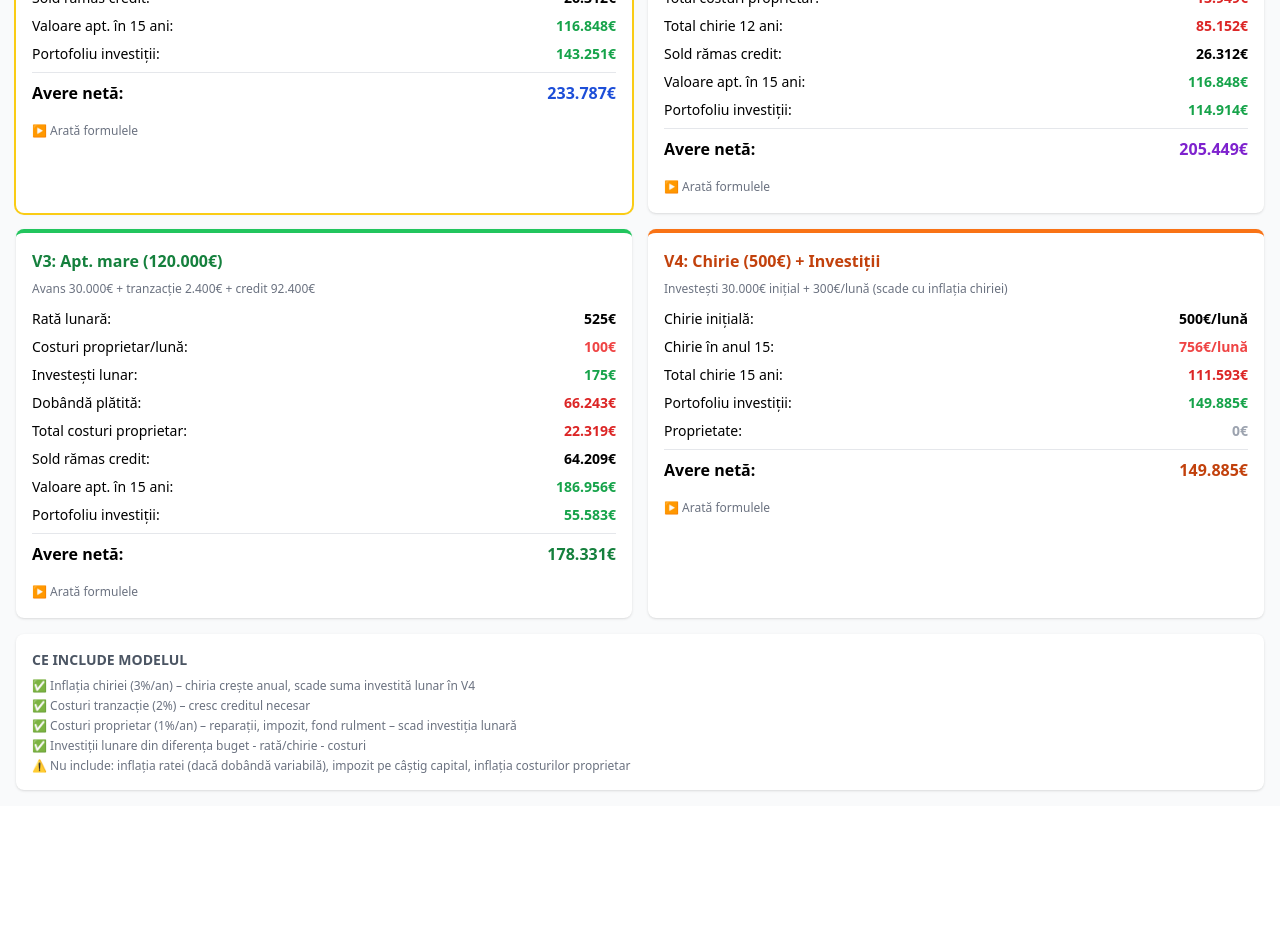
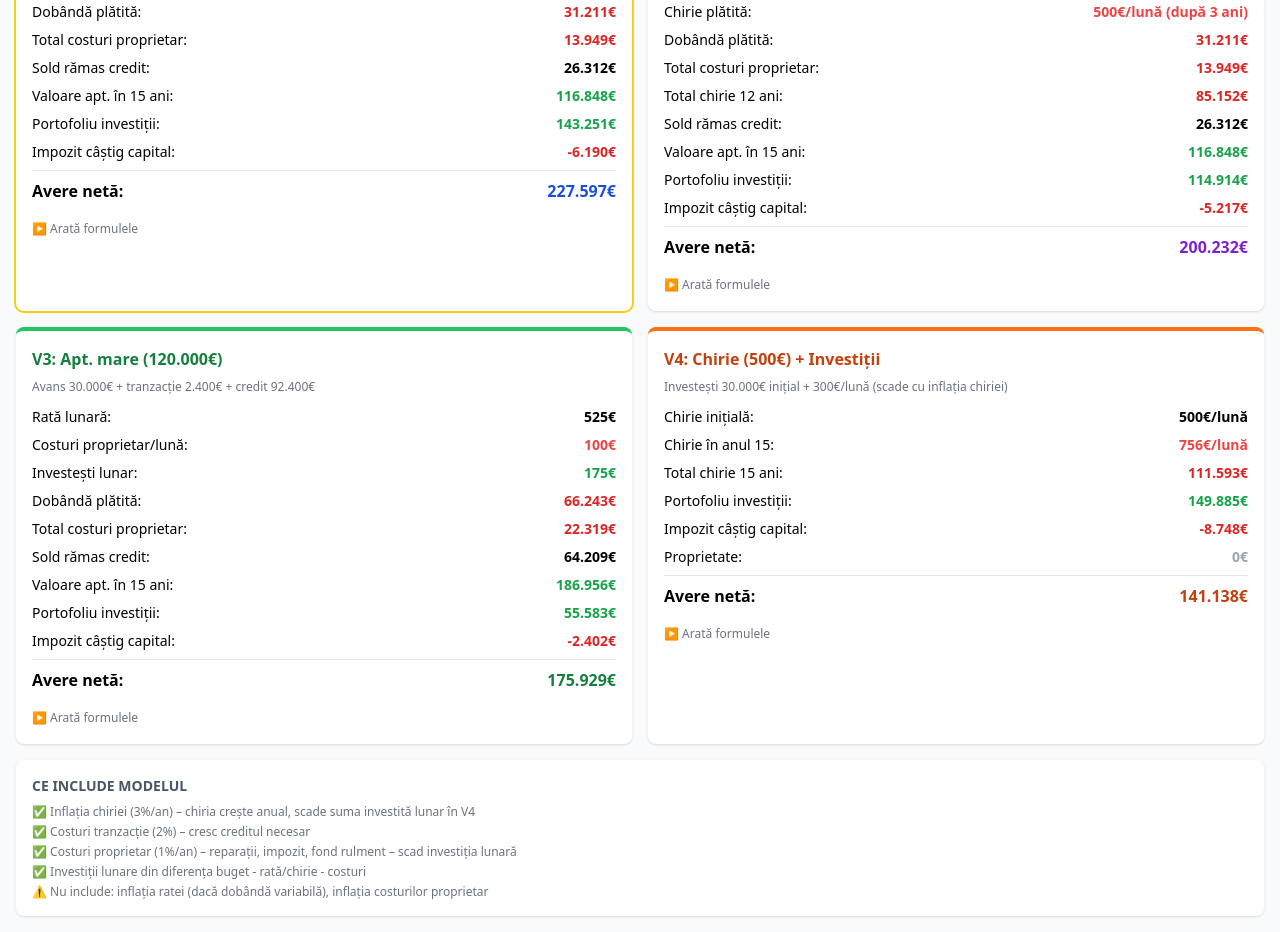
Before and after one commit to doringeman/buy-vs-rent, a React (Vite) app: page / in a window 1280 px wide. Shown: the part 1120-2052 px from the top of the page. Before the commit the page ends 1926 px from the top, so only its background shows below. Built offline with nearby package versions, Linux system fonts and the light colour scheme.

Commit message:
feat: add capital gains tax on investment portfolio
Signed-off-by: Dorin Geman <doringeman@gmail.com>

```diff
--- a/src/App.jsx
+++ b/src/App.jsx
@@ -16,6 +16,7 @@ const translations = {
     rentInflation: "Inflație chirie (%/an)",
     transactionCosts: "Costuri tranzacție cumpărare (%)",
     ownerCosts: "Costuri proprietar (%/an din val. apt)",
+    capitalGainsTax: "Impozit câștig capital (%)",
     smallAptPrice: "Preț apt. mic (€)",
     smallAptYears: "Ani credit apt. mic",
     largeAptPrice: "Preț apt. mare (€)",
@@ -40,6 +41,7 @@ const translations = {
     aptValueIn: (y) => `Valoare apt. în ${y} ani:`,
     investmentPortfolio: "Portofoliu investiții:",
     netWorth: "Avere netă:",
+    portfolioTax: "Impozit câștig capital:",
     initialRent: "Chirie inițială:",
     rentInYear: (y) => `Chirie în anul ${y}:`,
     totalRent: (y) => `Total chirie ${y} ani:`,
@@ -53,7 +55,7 @@ const translations = {
     note2: (v) => `✅ Costuri tranzacție (${v}%) – cresc creditul necesar`,
     note3: (v) => `✅ Costuri proprietar (${v}%/an) – reparații, impozit, fond rulment – scad investiția lunară`,
     note4: "✅ Investiții lunare din diferența buget - rată/chirie - costuri",
-    note5: "⚠️ Nu include: inflația ratei (dacă dobândă variabilă), impozit pe câștig capital, inflația costurilor proprietar",
+    note5: "⚠️ Nu include: inflația ratei (dacă dobândă variabilă), inflația costurilor proprietar",
     summary: "COMPARAȚIE AVERE NETĂ",
     copyLink: "Copiază link",
     linkCopied: "Link copiat!",
@@ -67,12 +69,13 @@ const translations = {
     fRemainingBalance: "Sold = Credit × ((1+r)^n - (1+r)^k) / ((1+r)^n - 1)  (capital rămas după k luni plătite)",
     fAptValue: "Valoare apt = Preț × (1 + apreciere%)^ani  (dobândă compusă)",
     fPortfolioBuy: "P(m) = P(m-1) × (1 + rand/12) + investiție  (simulare lună cu lună, randament compus + contribuție)",
-    fNetWorthBuy: "Avere netă = Valoare apt - Sold + Portofoliu",
+    fPortfolioTax: "Impozit = (Portofoliu - Contribuții) × impozit%  (se aplică doar pe câștig)",
+    fNetWorthBuy: "Avere netă = Valoare apt - Sold + Portofoliu - Impozit",
     fV2NetMonthly: "După mutare: net lunar = Buget - Rată - Costuri + Chirie primită×(1+inflație)^an - Chirie plătită×(1+inflație)^an  (chiriile cresc cu inflația)",
     fTotalRent: "Total chirie = Σ(chirie × (1+inflație%)^an × 12)  (sumă pe toți anii, chirie ajustată cu inflația)",
     fRentInYear: "Chirie în anul Y = Chirie × (1 + inflație%)^(Y-1)  (dobândă compusă pe inflație)",
     fPortfolioRent: "P(m) = P(m-1) × (1 + rand/12) + max(0, Buget - Chirie curentă)  (pornește cu Avans, randament compus + surplus lunar)",
-    fNetWorthRent: "Avere netă = Portofoliu",
+    fNetWorthRent: "Avere netă = Portofoliu - Impozit",
   },
   en: {
     title: "Comparison: Buy vs. Rent",
@@ -89,6 +92,7 @@ const translations = {
     rentInflation: "Rent inflation (%/yr)",
     transactionCosts: "Transaction costs (%)",
     ownerCosts: "Owner costs (%/yr of apt value)",
+    capitalGainsTax: "Capital gains tax (%)",
     smallAptPrice: "Small apt. price (€)",
     smallAptYears: "Mortgage years (small apt.)",
     largeAptPrice: "Large apt. price (€)",
@@ -113,6 +117,7 @@ const translations = {
     aptValueIn: (y) => `Apt. value in ${y} yrs:`,
     investmentPortfolio: "Investment portfolio:",
     netWorth: "Net worth:",
+    portfolioTax: "Capital gains tax:",
     initialRent: "Initial rent:",
     rentInYear: (y) => `Rent in year ${y}:`,
     totalRent: (y) => `Total rent ${y} yrs:`,
@@ -126,7 +131,7 @@ const translations = {
     note2: (v) => `✅ Transaction costs (${v}%) – increases mortgage`,
     note3: (v) => `✅ Owner costs (${v}%/yr) – repairs, tax, maintenance – reduce monthly investment`,
     note4: "✅ Monthly investments from budget minus payment/rent minus costs",
-    note5: "⚠️ Not included: variable rate changes, capital gains tax, owner cost inflation",
+    note5: "⚠️ Not included: variable rate changes, owner cost inflation",
     summary: "NET WORTH COMPARISON",
     copyLink: "Copy link",
     linkCopied: "Link copied!",
@@ -140,12 +145,13 @@ const translations = {
     fRemainingBalance: "Balance = Mortgage × ((1+r)^n - (1+r)^k) / ((1+r)^n - 1)  (remaining principal after k months paid)",
     fAptValue: "Apt value = Price × (1 + appreciation%)^years  (compound growth)",
     fPortfolioBuy: "P(m) = P(m-1) × (1 + return/12) + investment  (month-by-month simulation, compound return + contribution)",
-    fNetWorthBuy: "Net worth = Apt value - Balance + Portfolio",
+    fPortfolioTax: "Tax = (Portfolio - Contributions) × tax%  (applied only on gains)",
+    fNetWorthBuy: "Net worth = Apt value - Balance + Portfolio - Tax",
     fV2NetMonthly: "After move: net monthly = Budget - Payment - Costs + Rental income×(1+inflation)^yr - Rent paid×(1+inflation)^yr  (rents grow with inflation)",
     fTotalRent: "Total rent = Σ(rent × (1+inflation%)^yr × 12)  (sum over all years, rent adjusted for inflation)",
     fRentInYear: "Rent in year Y = Rent × (1 + inflation%)^(Y-1)  (compound inflation)",
     fPortfolioRent: "P(m) = P(m-1) × (1 + return/12) + max(0, Budget - Current rent)  (starts with Down payment, compound return + monthly surplus)",
-    fNetWorthRent: "Net worth = Portfolio",
+    fNetWorthRent: "Net worth = Portfolio - Tax",
   },
 };
 
@@ -184,16 +190,20 @@ function totalRentWithInflation(monthlyRent, annualInflation, years) {
 function rentInvestSimulation(downPayment, monthlyBudget, monthlyRent, rentInflation, investReturn, years) {
   const r = investReturn / 100 / 12;
   let portfolio = downPayment;
+  let contributions = downPayment;
   for (let m = 0; m < years * 12; m++) {
     const currentRent = monthlyRent * Math.pow(1 + rentInflation / 100, Math.floor(m / 12));
-    portfolio = portfolio * (1 + r) + Math.max(0, monthlyBudget - currentRent);
+    const contrib = Math.max(0, monthlyBudget - currentRent);
+    portfolio = portfolio * (1 + r) + contrib;
+    contributions += contrib;
   }
-  return portfolio;
+  return { portfolio, contributions };
 }
 
 function buyRentOutSimulation(monthlyBudget, payment, mortgageYears, ownerCostMonthly, rentalIncome, moveOutYears, monthlyRent, rentInflation, investReturn, horizon) {
   const r = investReturn / 100 / 12;
   let portfolio = 0;
+  let contributions = 0;
   for (let m = 0; m < horizon * 12; m++) {
     const year = Math.floor(m / 12);
     const currentPayment = year < mortgageYears ? payment : 0;
@@ -204,19 +214,24 @@ function buyRentOutSimulation(monthlyBudget, payment, mortgageYears, ownerCostMo
       const currentRent = monthlyRent * Math.pow(1 + rentInflation / 100, year);
       monthlyNet += currentRentalIncome - currentRent;
     }
-    portfolio = portfolio * (1 + r) + Math.max(0, monthlyNet);
+    const contrib = Math.max(0, monthlyNet);
+    portfolio = portfolio * (1 + r) + contrib;
+    contributions += contrib;
   }
-  return portfolio;
+  return { portfolio, contributions };
 }
 
 function mortgageInvestSimulation(monthlyBudget, payment, mortgageYears, ownerCostMonthly, investReturn, horizon) {
   const r = investReturn / 100 / 12;
   let portfolio = 0;
+  let contributions = 0;
   for (let m = 0; m < horizon * 12; m++) {
     const currentPayment = Math.floor(m / 12) < mortgageYears ? payment : 0;
-    portfolio = portfolio * (1 + r) + Math.max(0, monthlyBudget - currentPayment - ownerCostMonthly);
+    const contrib = Math.max(0, monthlyBudget - currentPayment - ownerCostMonthly);
+    portfolio = portfolio * (1 + r) + contrib;
+    contributions += contrib;
   }
-  return portfolio;
+  return { portfolio, contributions };
 }
 
 const hashKeys = {
@@ -224,7 +239,7 @@ const hashKeys = {
   sp: "smallAptPrice", lp: "largeAptPrice", sy: "smallAptYears", ly: "largeAptYears",
   h: "horizon", ap: "appreciation", mb: "monthlyBudget",
   ri: "rentInflation", tc: "transactionCostPct", oc: "ownerCostPct",
-  mo: "moveOutYears", rn: "rentalIncome",
+  mo: "moveOutYears", rn: "rentalIncome", cg: "capitalGainsTax",
 };
 const hashKeysReverse = Object.fromEntries(Object.entries(hashKeys).map(([k, v]) => [v, k]));
 
@@ -253,7 +268,7 @@ export default function App() {
     smallAptPrice: "75000", largeAptPrice: "120000", smallAptYears: "25", largeAptYears: "30",
     horizon: "15", appreciation: "3", monthlyBudget: "800",
     rentInflation: "3", transactionCostPct: "2", ownerCostPct: "1",
-    moveOutYears: "3", rentalIncome: "400",
+    moveOutYears: "3", rentalIncome: "400", capitalGainsTax: "10",
   };
 
   const [lang, setLang] = useState(() => localStorage.getItem("bvr-lang") || "ro");
@@ -292,6 +307,7 @@ export default function App() {
   const rentInflation = v("rentInflation"), transactionCostPct = v("transactionCostPct");
   const ownerCostPct = v("ownerCostPct");
   const moveOutYears = v("moveOutYears"), rentalIncome = v("rentalIncome");
+  const capitalGainsTax = v("capitalGainsTax");
 
   // V1 & V2: small apt
   const txCostSmall = smallAptPrice * transactionCostPct / 100;
@@ -318,23 +334,31 @@ export default function App() {
   for (let y = 0; y < horizon; y++) totalOwnerCostLarge += compoundGrowth(largeAptPrice, appreciation, y) * ownerCostPct / 100;
 
   // V1: buy small, live in it
-  const portfolioV1 = mortgageInvestSimulation(monthlyBudget, mSmall.payment, smallAptYears, ownerCostMonthlySmall, investReturn, horizon);
+  const simV1 = mortgageInvestSimulation(monthlyBudget, mSmall.payment, smallAptYears, ownerCostMonthlySmall, investReturn, horizon);
+  const taxV1 = Math.max(0, (simV1.portfolio - simV1.contributions) * capitalGainsTax / 100);
+  const portfolioV1 = simV1.portfolio;
   const extraMonthlyV1 = Math.max(0, monthlyBudget - mSmall.payment - ownerCostMonthlySmall);
   const extraAfterV1 = monthlyBudget - ownerCostMonthlySmall;
   const yearsAfterMortgageV1 = Math.max(0, horizon - smallAptYears);
 
   // V2: buy small, rent it out after moveOutYears, move to rented place
-  const portfolioV2 = buyRentOutSimulation(monthlyBudget, mSmall.payment, smallAptYears, ownerCostMonthlySmall, rentalIncome, moveOutYears, newRent, rentInflation, investReturn, horizon);
+  const simV2 = buyRentOutSimulation(monthlyBudget, mSmall.payment, smallAptYears, ownerCostMonthlySmall, rentalIncome, moveOutYears, newRent, rentInflation, investReturn, horizon);
+  const taxV2 = Math.max(0, (simV2.portfolio - simV2.contributions) * capitalGainsTax / 100);
+  const portfolioV2 = simV2.portfolio;
   const totalRentV2 = totalRentWithInflation(newRent, rentInflation, Math.max(0, horizon - moveOutYears));
 
   // V3: buy large, live in it
-  const portfolioV3 = mortgageInvestSimulation(monthlyBudget, mLarge.payment, largeAptYears, ownerCostMonthlyLarge, investReturn, horizon);
+  const simV3 = mortgageInvestSimulation(monthlyBudget, mLarge.payment, largeAptYears, ownerCostMonthlyLarge, investReturn, horizon);
+  const taxV3 = Math.max(0, (simV3.portfolio - simV3.contributions) * capitalGainsTax / 100);
+  const portfolioV3 = simV3.portfolio;
   const extraMonthlyV3 = Math.max(0, monthlyBudget - mLarge.payment - ownerCostMonthlyLarge);
   const yearsAfterMortgageV3 = Math.max(0, horizon - largeAptYears);
 
   // V4: rent + invest
   const totalRentV4 = totalRentWithInflation(newRent, rentInflation, horizon);
-  const portfolioV4 = rentInvestSimulation(downPayment, monthlyBudget, newRent, rentInflation, investReturn, horizon);
+  const simV4 = rentInvestSimulation(downPayment, monthlyBudget, newRent, rentInflation, investReturn, horizon);
+  const taxV4 = Math.max(0, (simV4.portfolio - simV4.contributions) * capitalGainsTax / 100);
+  const portfolioV4 = simV4.portfolio;
   const extraMonthlyV4 = Math.max(0, monthlyBudget - newRent);
 
   const shortfallV1 = mSmall.payment + ownerCostMonthlySmall - monthlyBudget;
@@ -342,10 +366,10 @@ export default function App() {
   const shortfallV3 = mLarge.payment + ownerCostMonthlyLarge - monthlyBudget;
   const shortfallV4 = newRent - monthlyBudget;
 
-  const nw1 = aptValueSmall - balanceSmall + portfolioV1;
-  const nw2 = aptValueSmall - balanceSmall + portfolioV2;
-  const nw3 = aptValueLarge - balanceLarge + portfolioV3;
-  const nw4 = portfolioV4;
+  const nw1 = aptValueSmall - balanceSmall + portfolioV1 - taxV1;
+  const nw2 = aptValueSmall - balanceSmall + portfolioV2 - taxV2;
+  const nw3 = aptValueLarge - balanceLarge + portfolioV3 - taxV3;
+  const nw4 = portfolioV4 - taxV4;
 
   const best = Math.max(nw1, nw2, nw3, nw4);
   const highlight = (nw) => nw === best ? "ring-2 ring-yellow-400" : "";
@@ -412,6 +436,7 @@ export default function App() {
           <div><div className={lc}>{t.rentInflation}</div><input type="number" step="0.1" className={ic} value={inputs.rentInflation} onChange={set("rentInflation")} /></div>
           <div><div className={lc}>{t.transactionCosts}</div><input type="number" step="0.1" className={ic} value={inputs.transactionCostPct} onChange={set("transactionCostPct")} /></div>
           <div><div className={lc}>{t.ownerCosts}</div><input type="number" step="0.1" className={ic} value={inputs.ownerCostPct} onChange={set("ownerCostPct")} /></div>
+          <div><div className={lc}>{t.capitalGainsTax}</div><input type="number" step="1" className={ic} value={inputs.capitalGainsTax} onChange={set("capitalGainsTax")} /></div>
         </div>
       </div>
 
@@ -481,12 +506,13 @@ export default function App() {
             <div className="flex justify-between"><span>{t.remainingBalance}</span><span className="font-semibold">{balanceSmall > 0 ? fmt(balanceSmall) + "€" : "0€ ✓"}</span></div>
             <div className="flex justify-between"><span>{t.aptValueIn(horizon)}</span><span className="font-semibold text-green-600">{fmt(aptValueSmall)}€</span></div>
             <div className="flex justify-between"><span>{t.investmentPortfolio}</span><span className="font-semibold text-green-600">{fmt(portfolioV1)}€</span></div>
+            {taxV1 > 0 && <div className="flex justify-between"><span>{t.portfolioTax}</span><span className="font-semibold text-red-600">-{fmt(taxV1)}€</span></div>}
             <hr />
             <div className="flex justify-between font-bold text-base"><span>{t.netWorth}</span><span className="text-blue-700">{fmt(nw1)}€</span></div>
           </div>
           <FormulaSection formulas={[
             t.fCredit, t.fMonthlyPayment, t.fOwnerCosts, t.fMonthlyInvest,
-            t.fInterestPaid, t.fRemainingBalance, t.fAptValue, t.fPortfolioBuy, t.fNetWorthBuy,
+            t.fInterestPaid, t.fRemainingBalance, t.fAptValue, t.fPortfolioBuy, t.fPortfolioTax, t.fNetWorthBuy,
           ]} />
         </div>
 
@@ -505,13 +531,14 @@ export default function App() {
             <div className="flex justify-between"><span>{t.remainingBalance}</span><span className="font-semibold">{balanceSmall > 0 ? fmt(balanceSmall) + "€" : "0€ ✓"}</span></div>
             <div className="flex justify-between"><span>{t.aptValueIn(horizon)}</span><span className="font-semibold text-green-600">{fmt(aptValueSmall)}€</span></div>
             <div className="flex justify-between"><span>{t.investmentPortfolio}</span><span className="font-semibold text-green-600">{fmt(portfolioV2)}€</span></div>
+            {taxV2 > 0 && <div className="flex justify-between"><span>{t.portfolioTax}</span><span className="font-semibold text-red-600">-{fmt(taxV2)}€</span></div>}
             <hr />
             <div className="flex justify-between font-bold text-base"><span>{t.netWorth}</span><span className="text-purple-700">{fmt(nw2)}€</span></div>
           </div>
           <FormulaSection formulas={[
             t.fCredit, t.fMonthlyPayment, t.fOwnerCosts, t.fInterestPaid,
             t.fRemainingBalance, t.fAptValue, t.fV2NetMonthly, t.fTotalRent,
-            t.fPortfolioBuy, t.fNetWorthBuy,
+            t.fPortfolioBuy, t.fPortfolioTax, t.fNetWorthBuy,
           ]} />
         </div>
 
@@ -528,12 +555,13 @@ export default function App() {
             <div className="flex justify-between"><span>{t.remainingBalance}</span><span className="font-semibold">{balanceLarge > 0 ? fmt(balanceLarge) + "€" : "0€ ✓"}</span></div>
             <div className="flex justify-between"><span>{t.aptValueIn(horizon)}</span><span className="font-semibold text-green-600">{fmt(aptValueLarge)}€</span></div>
             <div className="flex justify-between"><span>{t.investmentPortfolio}</span><span className="font-semibold text-green-600">{fmt(portfolioV3)}€</span></div>
+            {taxV3 > 0 && <div className="flex justify-between"><span>{t.portfolioTax}</span><span className="font-semibold text-red-600">-{fmt(taxV3)}€</span></div>}
             <hr />
             <div className="flex justify-between font-bold text-base"><span>{t.netWorth}</span><span className="text-green-700">{fmt(nw3)}€</span></div>
           </div>
           <FormulaSection formulas={[
             t.fCredit, t.fMonthlyPayment, t.fOwnerCosts, t.fMonthlyInvest,
-            t.fInterestPaid, t.fRemainingBalance, t.fAptValue, t.fPortfolioBuy, t.fNetWorthBuy,
+            t.fInterestPaid, t.fRemainingBalance, t.fAptValue, t.fPortfolioBuy, t.fPortfolioTax, t.fNetWorthBuy,
           ]} />
         </div>
 
@@ -546,12 +574,13 @@ export default function App() {
             <div className="flex justify-between"><span>{t.rentInYear(horizon)}</span><span className="font-semibold text-red-500">{fmt(newRent * Math.pow(1 + rentInflation / 100, Math.max(0, horizon - 1)))}€{t.perMonth}</span></div>
             <div className="flex justify-between"><span>{t.totalRent(horizon)}</span><span className="font-semibold text-red-600">{fmt(totalRentV4)}€</span></div>
             <div className="flex justify-between"><span>{t.investmentPortfolio}</span><span className="font-semibold text-green-600">{fmt(portfolioV4)}€</span></div>
+            {taxV4 > 0 && <div className="flex justify-between"><span>{t.portfolioTax}</span><span className="font-semibold text-red-600">-{fmt(taxV4)}€</span></div>}
             <div className="flex justify-between"><span>{t.property}</span><span className="font-semibold text-gray-400">0€</span></div>
             <hr />
             <div className="flex justify-between font-bold text-base"><span>{t.netWorth}</span><span className="text-orange-700">{fmt(nw4)}€</span></div>
           </div>
           <FormulaSection formulas={[
-            t.fRentInYear, t.fTotalRent, t.fPortfolioRent, t.fNetWorthRent,
+            t.fRentInYear, t.fTotalRent, t.fPortfolioRent, t.fPortfolioTax, t.fNetWorthRent,
           ]} />
         </div>
       </div>
```
